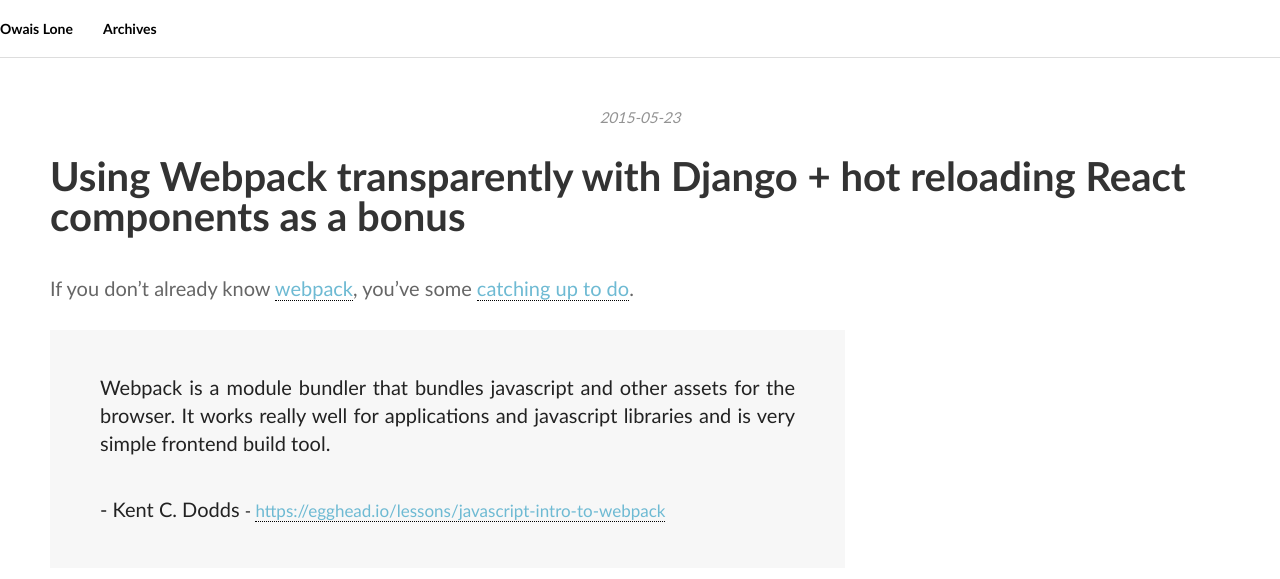
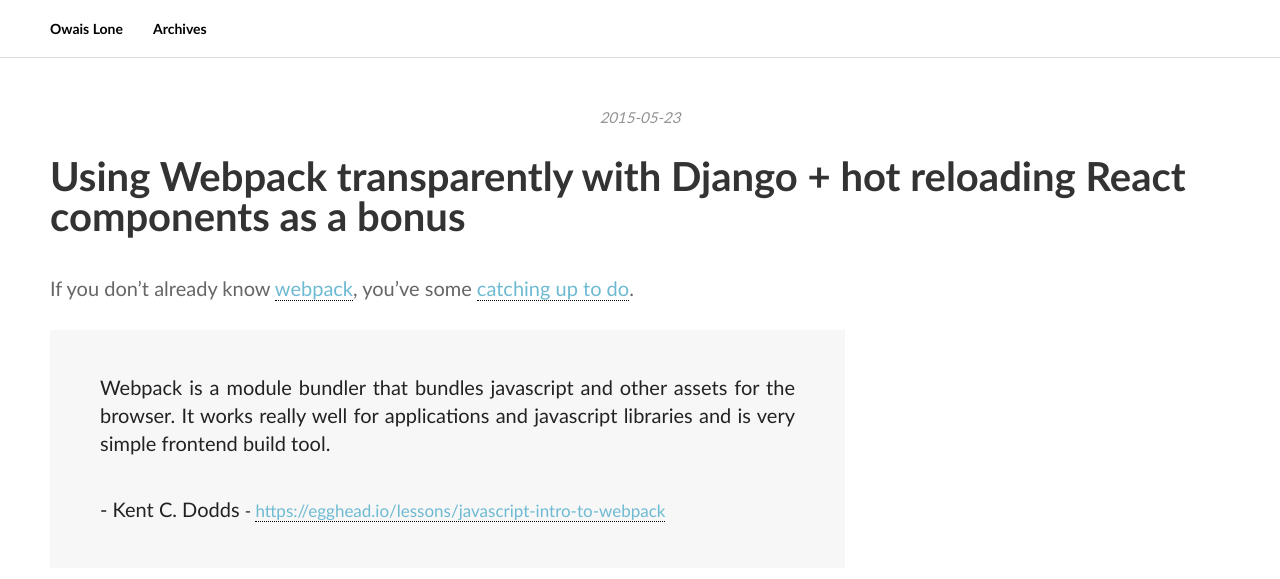
Before and after one commit to owais/owais.github.com, a plain HTML site: page index.html in a window 1280 px wide. Shown: the top 579 px of the page. Drawn offline with Linux system fonts and the light colour scheme.

Commit message:
Site updated: 2015-06-17 05:50:16

```diff
--- a/css/style.css
+++ b/css/style.css
@@ -269,7 +269,7 @@
   font-size: 14px;
   position: relative;
   border-bottom: 1px solid #ddd;
-  padding-left: left-padding;
+  padding: 0 50px;
 }
 #header.mobile-on #main-nav,
 #header.mobile-on #sub-nav {
```
